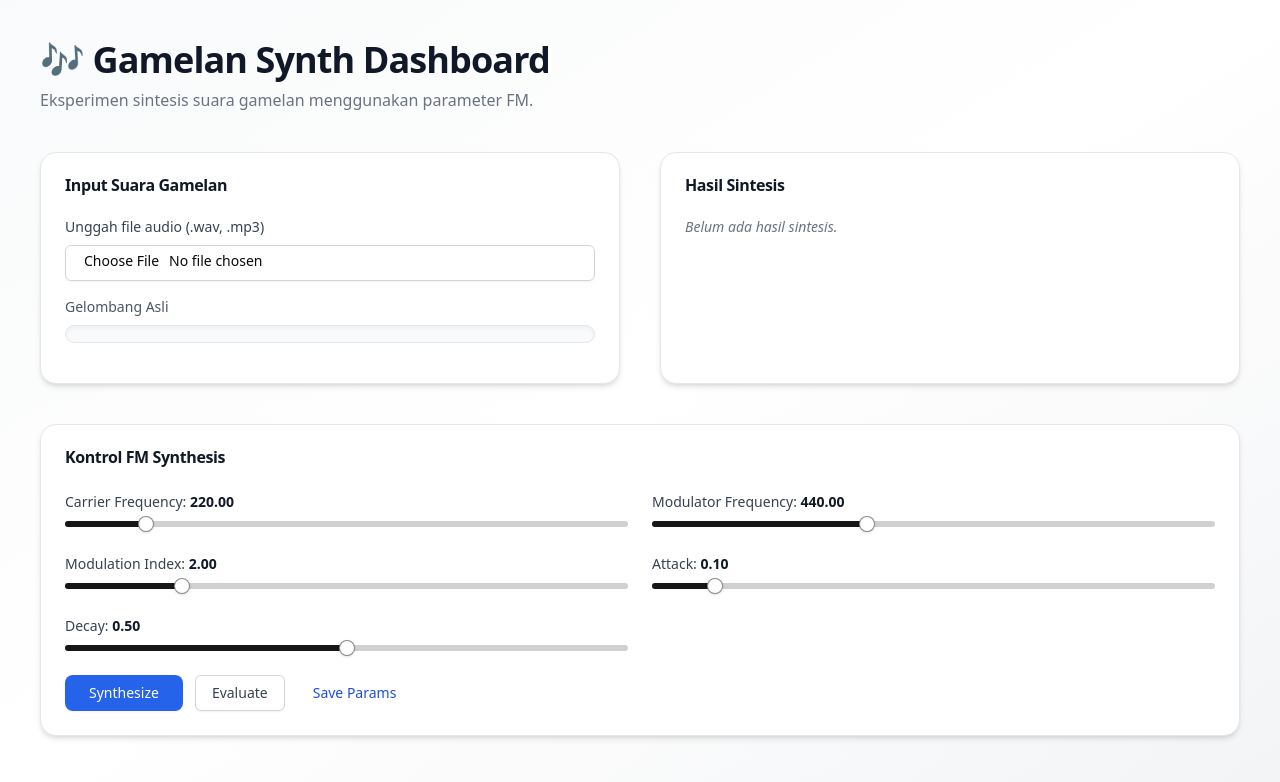
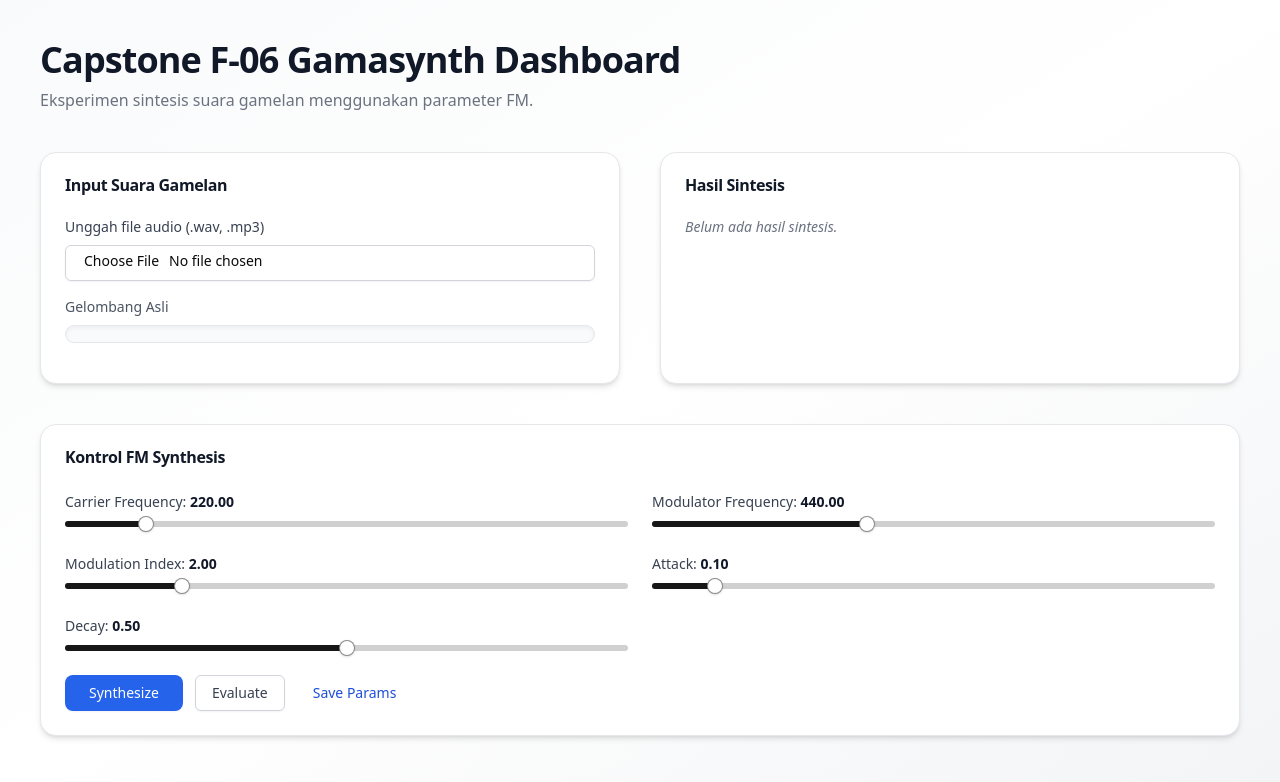
Before and after one commit to hafidhhusna/capstone-f06-gamasynth, a Next.js app in the folder web/gamaasynth/: page / in a window 1280 px wide. Shown: the top 782 px of the page. Built offline with nearby package versions, Linux system fonts and the light colour scheme.

Commit message:
fix title

```diff
--- a/web/gamaasynth/app/page.tsx
+++ b/web/gamaasynth/app/page.tsx
@@ -125,7 +125,7 @@ export default function Dashboard() {
     <div className="min-h-screen bg-gradient-to-br from-gray-50 via-white to-gray-100 text-gray-800 p-10 space-y-10">
       <header>
         <h1 className="text-4xl font-semibold tracking-tight text-gray-900">
-          🎶 Gamelan Synth Dashboard
+          Capstone F-06 Gamasynth Dashboard
         </h1>
         <p className="text-gray-500 mt-2">
           Eksperimen sintesis suara gamelan menggunakan parameter FM.
```
